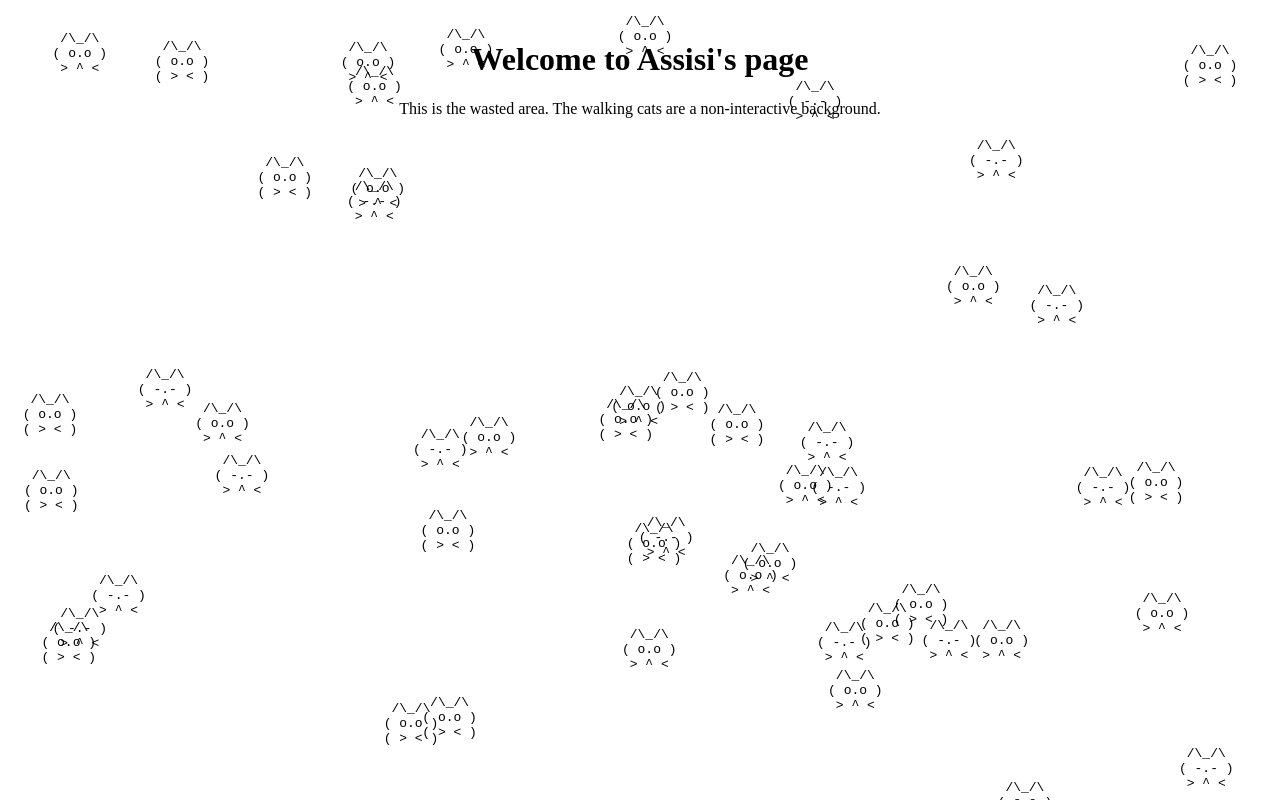
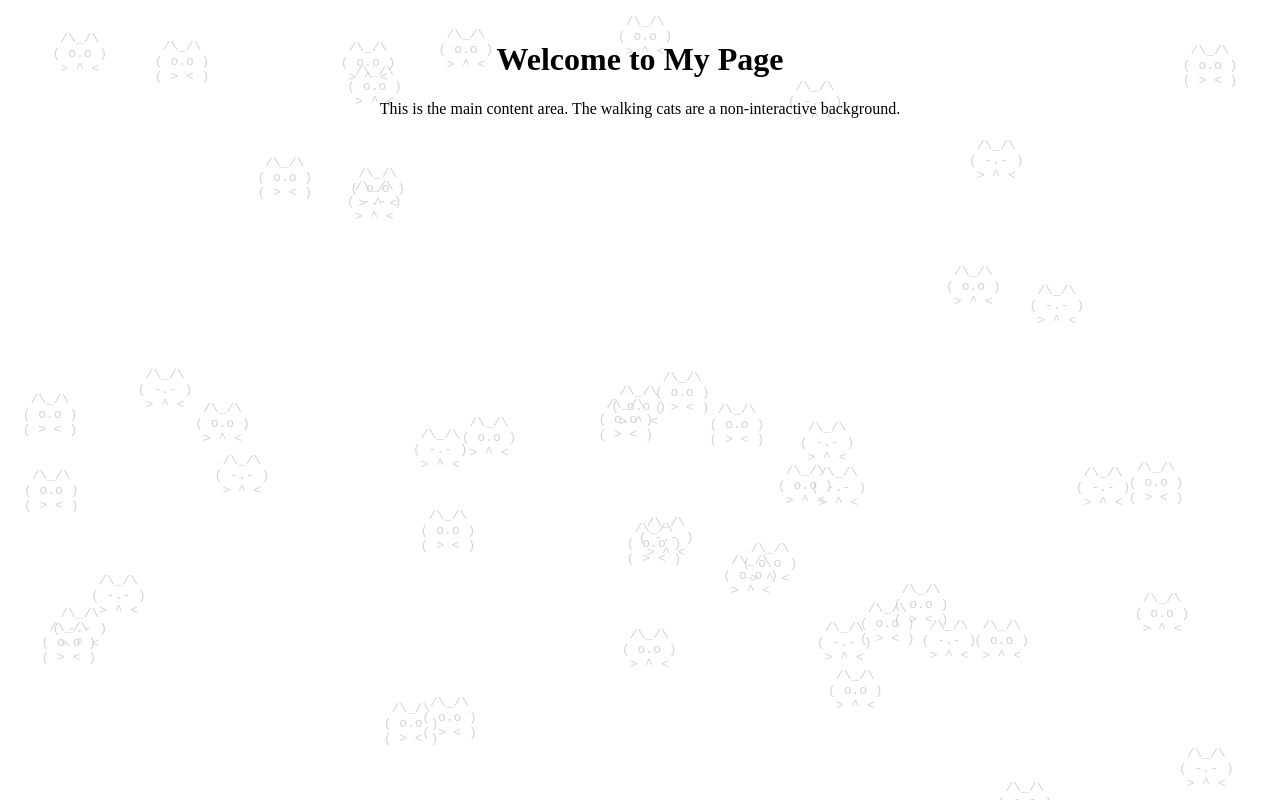
Before and after one commit to lida0407/catassisi, a plain HTML site: page index.html in a window 1280 px wide. Drawn offline with Linux system fonts and the light colour scheme; animation ran at ten frames a second.

Commit message:
Update index.html

```diff
--- a/index.html
+++ b/index.html
@@ -3,7 +3,7 @@
 <head>
 <meta charset="UTF-8">
 <meta name="viewport" content="width=device-width, initial-scale=1.0">
-<title>Walking Cats Background</title>
+<title>Cat ASCII is CC</title>
 <style>
   body, html { margin: 0; padding: 0; overflow-x: hidden; height: 100%; }
   .cats-container {
@@ -15,12 +15,17 @@
     z-index: -1; /* Behind main content */
     pointer-events: none; /* Make it non-interactive */
   }
-  .cat { position: absolute; white-space: pre; }
+  .cat {
+    position: absolute;
+    white-space: pre;
+    color: lightgrey; /* Change cat color to light grey */
+  }
   #main-content {
     position: relative;
     z-index: 1; /* Ensure content is in front */
     text-align: center;
     padding-top: 20px;
+    color: black; /* Ensure main content is easily readable */
   }
 </style>
 </head>
@@ -29,8 +34,8 @@
 <div class="cats-container" id="cats-container"></div>
 
 <div id="main-content">
-  <h1>Welcome to Assisi's page</h1>
-  <p>This is the wasted area. The walking cats are a non-interactive background.</p>
+  <h1>Welcome to My Page</h1>
+  <p>This is the main content area. The walking cats are a non-interactive background.</p>
 </div>
 
 <script>
```
